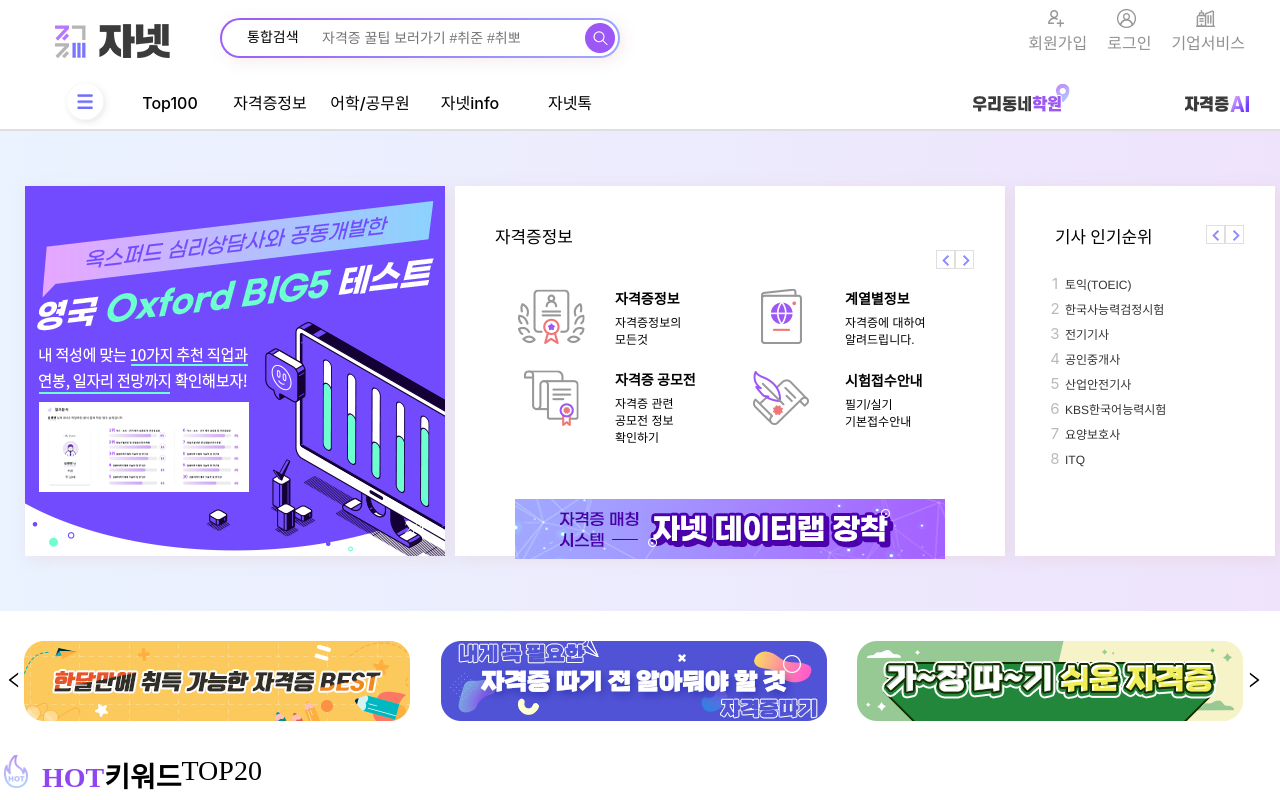
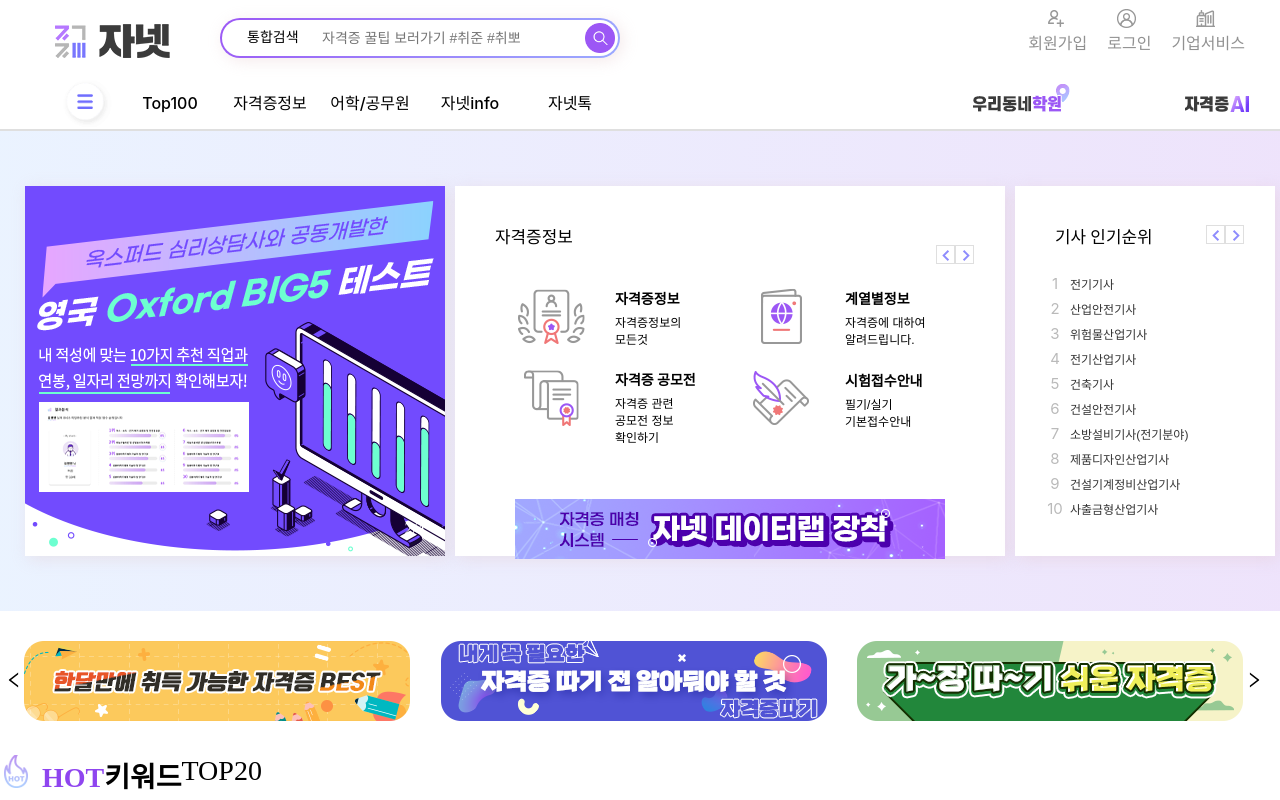
Before and after one commit to jundm/clone-ja, a Next.js app: page / in a window 1280 px wide. Shown: the top 800 px of the page. Built offline with nearby package versions, Linux system fonts and the light colour scheme.

Commit message:
feat:add mainchart + all data

```diff
--- a/components/TopSection/MainChart/index.tsx
+++ b/components/TopSection/MainChart/index.tsx
@@ -16,13 +16,98 @@
 interface MainChartProps {}
 
 function MainChart({}: MainChartProps) {
-  const [rank, setRank] = useState([]);
-  useEffect(() => {
-    axios.get("http://localhost:3000/api/ranks").then((ranked) => {
-      setRank(ranked.data);
-    });
-  }, []);
-
+  const rank = [
+    {
+      title: "기사 인기순위",
+      content: [
+        "전기기사",
+        "산업안전기사",
+        "위험물산업기사",
+        "전기산업기사",
+        "건축기사",
+        "건설안전기사",
+        "소방설비기사(전기분야)",
+        "제품디자인산업기사",
+        "건설기계정비산업기사",
+        "사출금형산업기사",
+      ],
+    },
+    {
+      title: "기능장 인기순위",
+      content: [
+        "위험물기능장",
+        "전기기능장",
+        "가스기능장",
+        "용접기능장",
+        "기계가공기능장",
+        "건설기계정비기능장",
+        "건축일반시공기능장",
+        "귀금속가공기능장",
+        "금형제작기능장",
+        "판금제관기능장",
+      ],
+    },
+    {
+      title: "베스트 글 Top 10",
+      content: [
+        "직업 적성 결과",
+        "2급 생활스포츠 지도사...",
+        "우리강디좀 봐주세요~",
+        "ai 테스트 후기입니다...",
+        "20대 카톡방에 숨은...",
+        "유튜브에서 K-POP...",
+        "얼마전에 장르만 로맨스...",
+        "강남역 근처 미용학원...",
+        "동물들은 죽음의 공포를...",
+        "일본의 매직 핸드",
+      ],
+    },
+    {
+      title: "핫클릭 Top 10",
+      content: [
+        "자넷 커뮤니티 사용자...",
+        "ai 테스트 후기입니다...",
+        "아몬드 브리즈 아시나요...",
+        "다들 오늘 집가시자마자...",
+        "왜 여기에는 최신글보기...",
+        "이제 슬슬 가을이 오나...",
+        "점심 메뉴 머가 좋을까...",
+        "20대 카톡방에 숨은...",
+        "다들 반려동물 키우니?...",
+        "있잖아..............",
+      ],
+    },
+    {
+      title: "기능사 인기순위",
+      content: [
+        "한식조리기능사",
+        "지게차운전기능사",
+        "전기기능사",
+        "위험물기능사",
+        "지적기능사",
+        "광산보안기능사",
+        "방사선비파괴검사기능사",
+        "수산양식기능사",
+        "반도체장비유지보수기능사",
+        "영사기능사",
+      ],
+    },
+    {
+      title: "산업기사 인기순위",
+      content: [
+        "위험물산업기사",
+        "전기산업기사",
+        "제품디자인산업기사",
+        "건설기계정비산업기사",
+        "사출금형산업기사",
+        "영사산업기사",
+        "철도신호산업기사",
+        "시가디자인산업기사",
+        "소방설비산업기사(기계분야)",
+        "생산자동화산업기사",
+      ],
+    },
+  ];
   return (
     <MainChart_div>
       <Swiper_container_div>
@@ -54,20 +139,26 @@
               />
             </SwiperButtonNext>
           </Fixed_button_div>
+          {rank.map((data, index) => {
+            return (
+              <>
                 <SwiperSlide>
-            <Tit_h1>기사 인기순위</Tit_h1>
+                  <Tit_h1>{data.title}</Tit_h1>
                   <Chart_content_ul>
-              {rank.map((data: { id: number; title: string }) => {
+                    {data.content.map((data, index) => {
                       return (
-                  <Hot_item_li number={data.id} key={data.id}>
+                        <Hot_item_li number={index + 1} key={index}>
                           <a href="">
-                      <Hot_item_id_span>{data.title}</Hot_item_id_span>
+                            <Hot_item_id_span>{data}</Hot_item_id_span>
                           </a>
                         </Hot_item_li>
                       );
                     })}
                   </Chart_content_ul>
                 </SwiperSlide>
+              </>
+            );
+          })}
         </Swiper>
       </Swiper_container_div>
     </MainChart_div>
--- a/components/TopSection/MainChart/style.tsx
+++ b/components/TopSection/MainChart/style.tsx
@@ -20,7 +20,7 @@
   padding: 10px 0;
 `;
 export const Fixed_button_div = styled.div`
-  transform: translate(160px, -275px);
+  transform: translate(160px, -325px);
   z-index: 20;
   background: white;
   border: solid 1px white;
@@ -38,6 +38,7 @@
   }
 `;
 export const Hot_item_id_span = styled.span`
+  margin-left: 5px;
   font-size: 1.05em;
   line-height: 25px;
   font-family: "Helvetica Neue", Helvetica, Arial, sans-serif;
--- a/components/TopSection/MainInfo/style.tsx
+++ b/components/TopSection/MainInfo/style.tsx
@@ -81,7 +81,7 @@
   z-index: -1;
 `;
 export const Fixed_button_div = styled.div`
-  transform: translate(450px, -240px);
+  transform: translate(450px, -245px);
   background: white;
   border: solid 1px white;
   z-index: 10;
```
Lines whose indentation alone changed are shown as unchanged.
